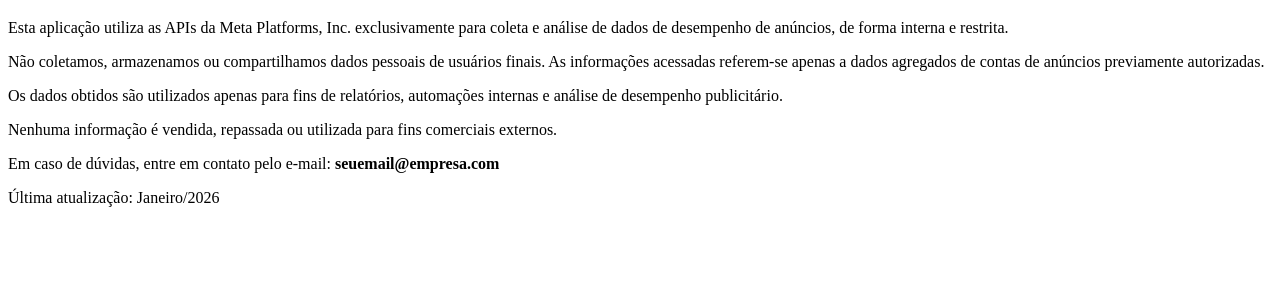
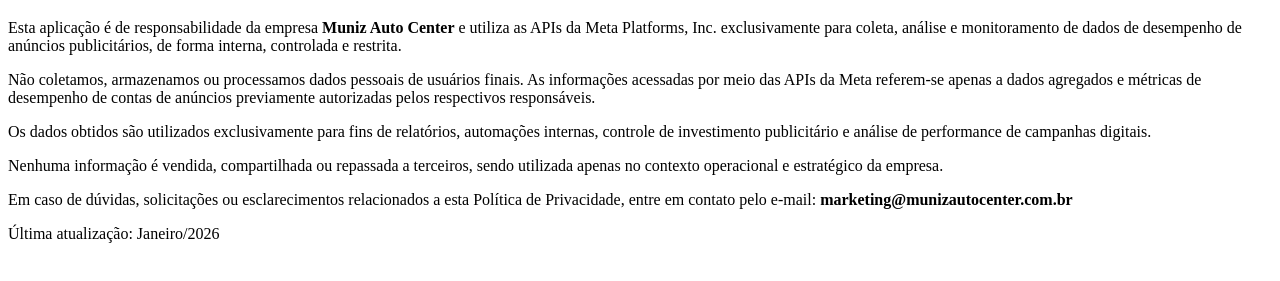
Before and after one commit to SophiaMSilva/politica-privacidade-meta, a plain HTML site: page index.html in a window 1280 px wide. Shown: the part 61-342 px from the top of the page. Drawn offline with Linux system fonts and the light colour scheme.

Commit message:
Update index.html

```diff
--- a/index.html
+++ b/index.html
@@ -8,30 +8,34 @@
   <h1>Política de Privacidade</h1>
 
   <p>
-    Esta aplicação utiliza as APIs da Meta Platforms, Inc. exclusivamente
-    para coleta e análise de dados de desempenho de anúncios, de forma interna
-    e restrita.
+    Esta aplicação é de responsabilidade da empresa <strong>Muniz Auto Center</strong>
+    e utiliza as APIs da Meta Platforms, Inc. exclusivamente para coleta,
+    análise e monitoramento de dados de desempenho de anúncios publicitários,
+    de forma interna, controlada e restrita.
   </p>
 
   <p>
-    Não coletamos, armazenamos ou compartilhamos dados pessoais de usuários finais.
-    As informações acessadas referem-se apenas a dados agregados de contas de
-    anúncios previamente autorizadas.
+    Não coletamos, armazenamos ou processamos dados pessoais de usuários finais.
+    As informações acessadas por meio das APIs da Meta referem-se apenas a dados
+    agregados e métricas de desempenho de contas de anúncios previamente
+    autorizadas pelos respectivos responsáveis.
   </p>
 
   <p>
-    Os dados obtidos são utilizados apenas para fins de relatórios, automações
-    internas e análise de desempenho publicitário.
+    Os dados obtidos são utilizados exclusivamente para fins de relatórios,
+    automações internas, controle de investimento publicitário e análise de
+    performance de campanhas digitais.
   </p>
 
   <p>
-    Nenhuma informação é vendida, repassada ou utilizada para fins comerciais
-    externos.
+    Nenhuma informação é vendida, compartilhada ou repassada a terceiros,
+    sendo utilizada apenas no contexto operacional e estratégico da empresa.
   </p>
 
   <p>
-    Em caso de dúvidas, entre em contato pelo e-mail:
-    <strong>seuemail@empresa.com</strong>
+    Em caso de dúvidas, solicitações ou esclarecimentos relacionados a esta
+    Política de Privacidade, entre em contato pelo e-mail:
+    <strong>marketing@munizautocenter.com.br</strong>
   </p>
 
   <p>
```
